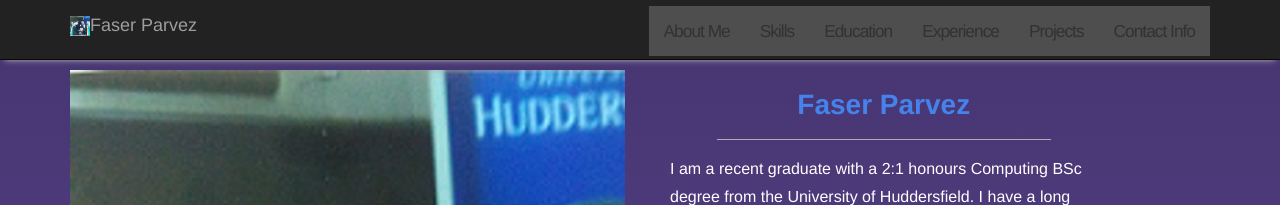
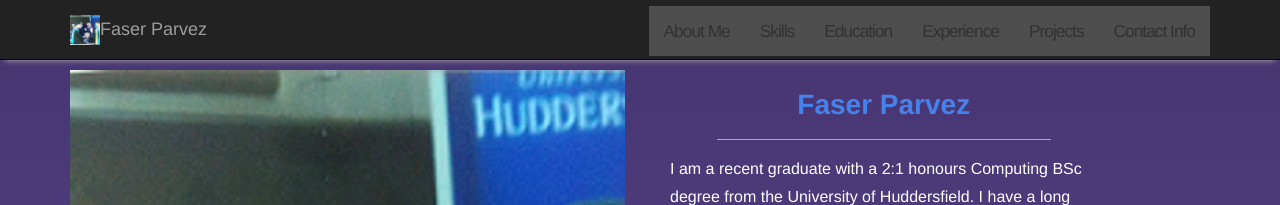
Before and after one commit to thisisatest1990/thisisatest1990.github.io, a Jekyll site: the page built from index.html, in a window 1280 px wide. Shown: the top 205 px of the page. Built offline with Jekyll 4.4.1, drawn with Linux system fonts in a browser that asks for light colours; nearby versions of some CDN libraries.

Commit message:
Update style.css

```diff
--- a/css/style.css
+++ b/css/style.css
@@ -46,16 +46,7 @@ ul.nav.navbar-nav {
     color: #f7960b;
 }
 
-.navbar-header div {
-    height: 100%;
-}
 
-.navbar-header img {
-    margin: 0px;
-    padding: 0px;
-    height: 100%;
-    border: none;
-}
 
 img.center-block.img-responsive.special-width {
     width: 1100px;
```
